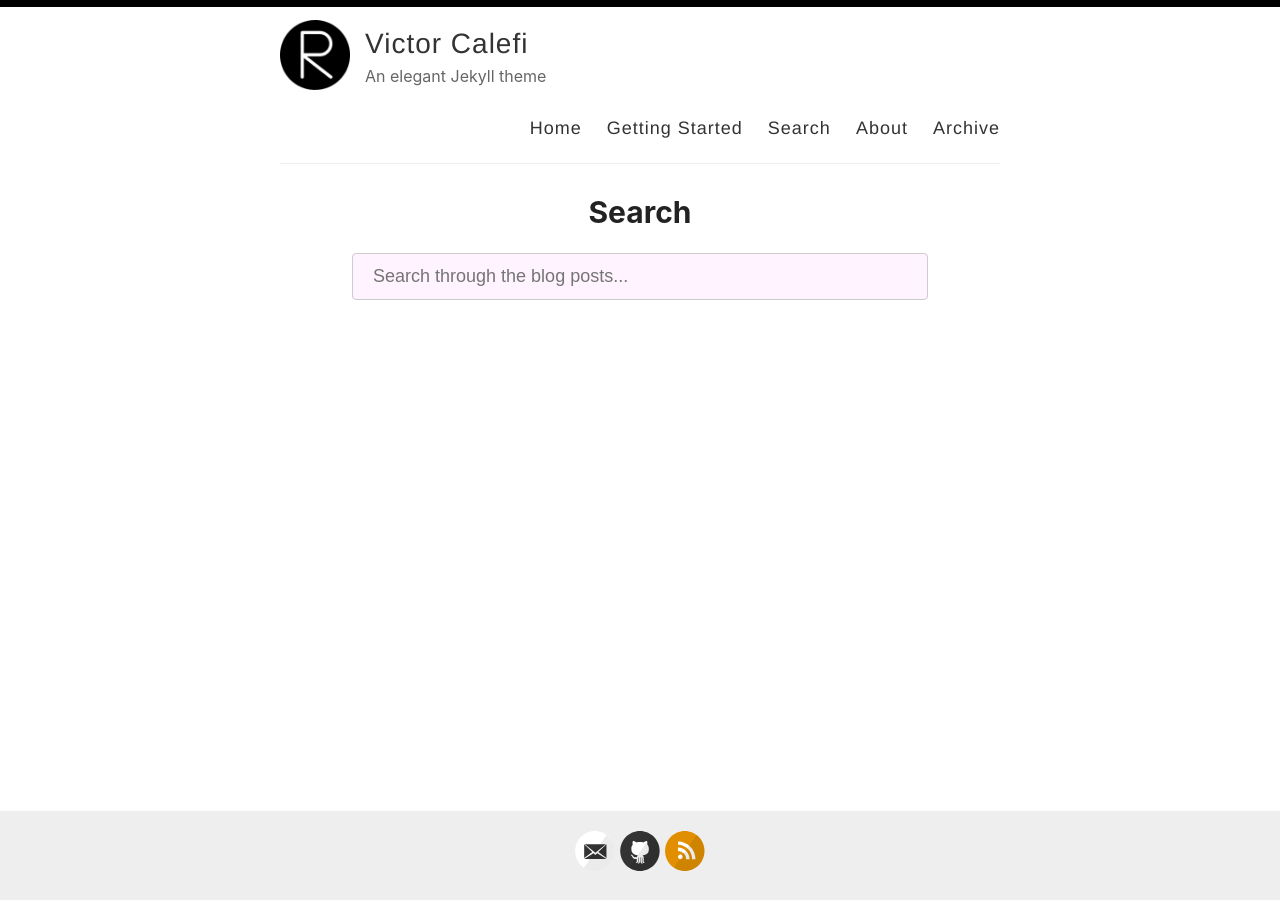
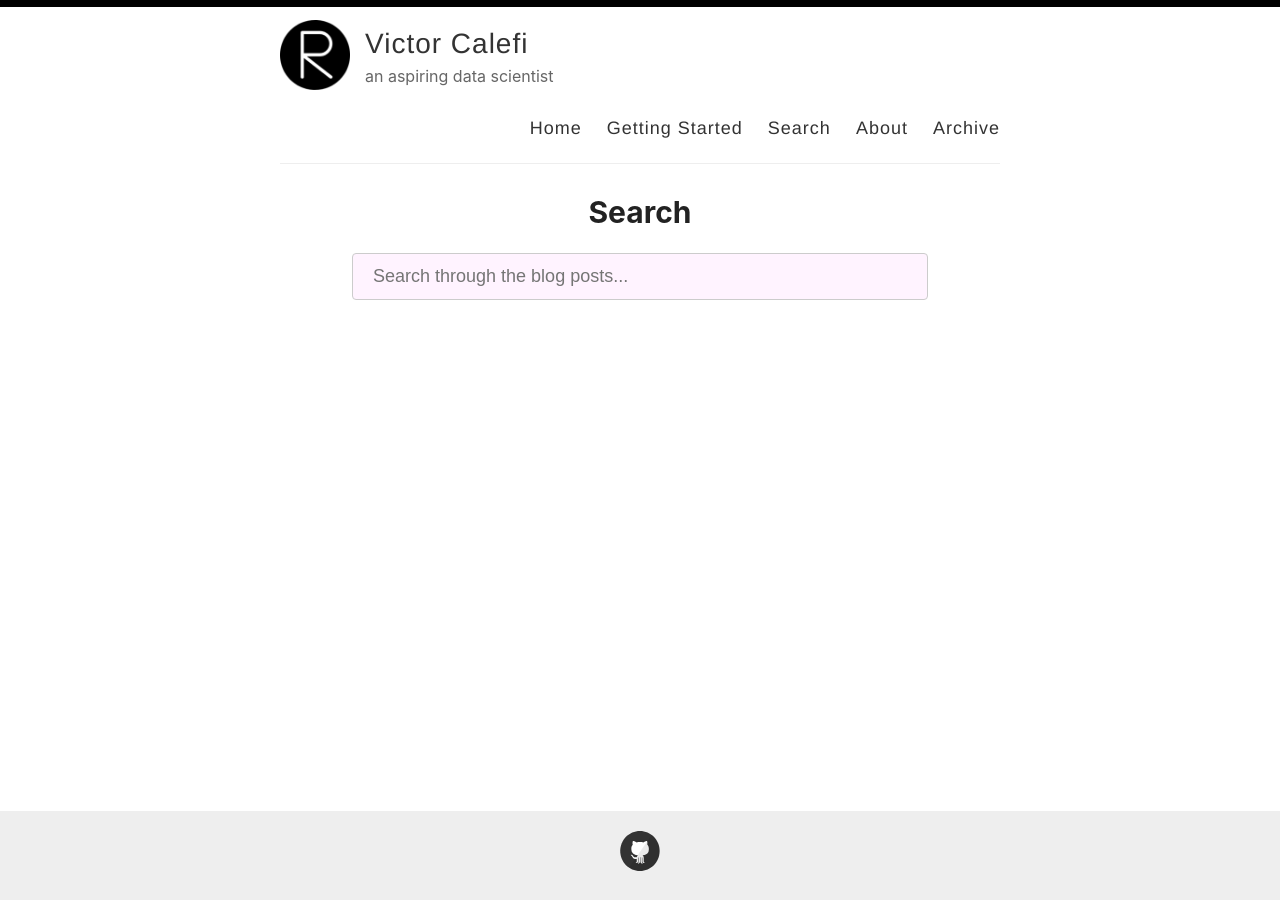
Before and after one commit to vcramos/vcramos.github.io, a Jekyll site: the page built from _pages/search.md, in a window 1280 px wide. Built offline with Jekyll 4.4.1, drawn with Linux system fonts in a browser that asks for light colours; part of the change alters nothing that is shown.

```diff
--- a/_config.yml
+++ b/_config.yml
@@ -9,7 +9,7 @@ name: Victor Calefi
 author: Victor Calefi
 
 # Short bio or description (displayed in the header)
-description: An elegant Jekyll theme
+description: an aspiring data scientist
 
 # URL of your avatar or profile pic (you could use your GitHub profile pic)
 avatar: /images/reverie.png
@@ -21,14 +21,14 @@ avatar: /images/reverie.png
 # Includes an icon in the footer for each username you enter
 footer-links:
   dribbble:
-  email: vcramos01@gmail.com
+  email:
   facebook:
   flickr:
   github: vcramos
   instagram:
   linkedin:
   pinterest:
-  rss: rss
+  rss:
   twitter:
   stackoverflow:
   youtube: # channel/<your_long_string> or user/<user-name>
@@ -41,7 +41,7 @@ footer-links:
 disqus:
 
 # Enter your Google Analytics web tracking code (e.g. UA-2110908-2) to activate tracking
-google_analytics:
+google_analytics: G-G0P6TJYH2C
 
 # For newer "GA4" analytics, use the following instead of the "UA" entry above
 #google_analytics_ga4: G-GABC1DEFG
```
